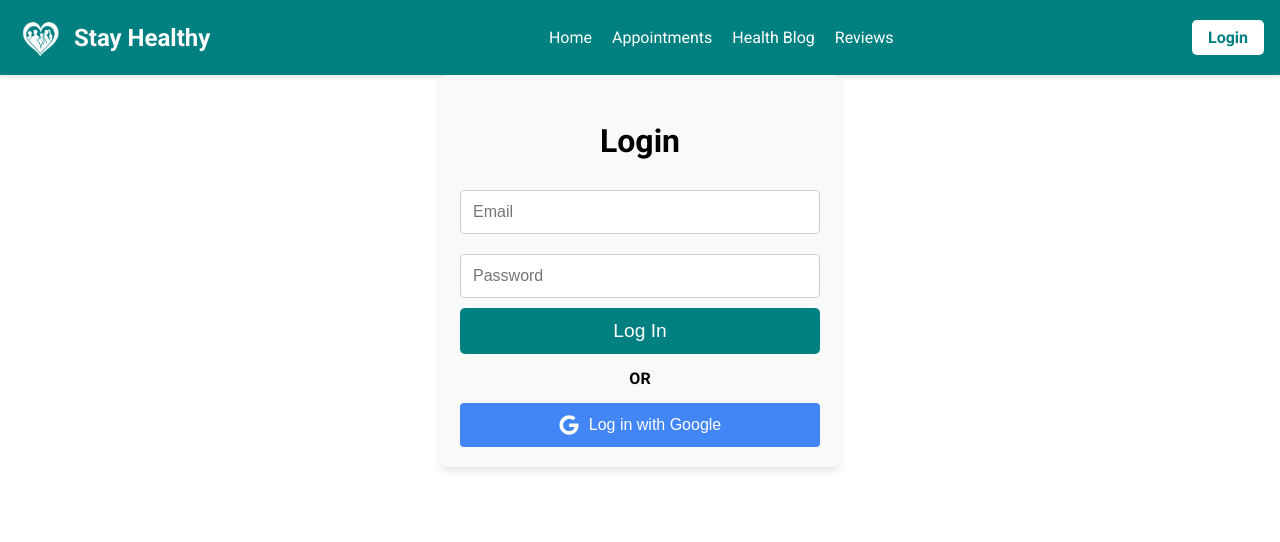
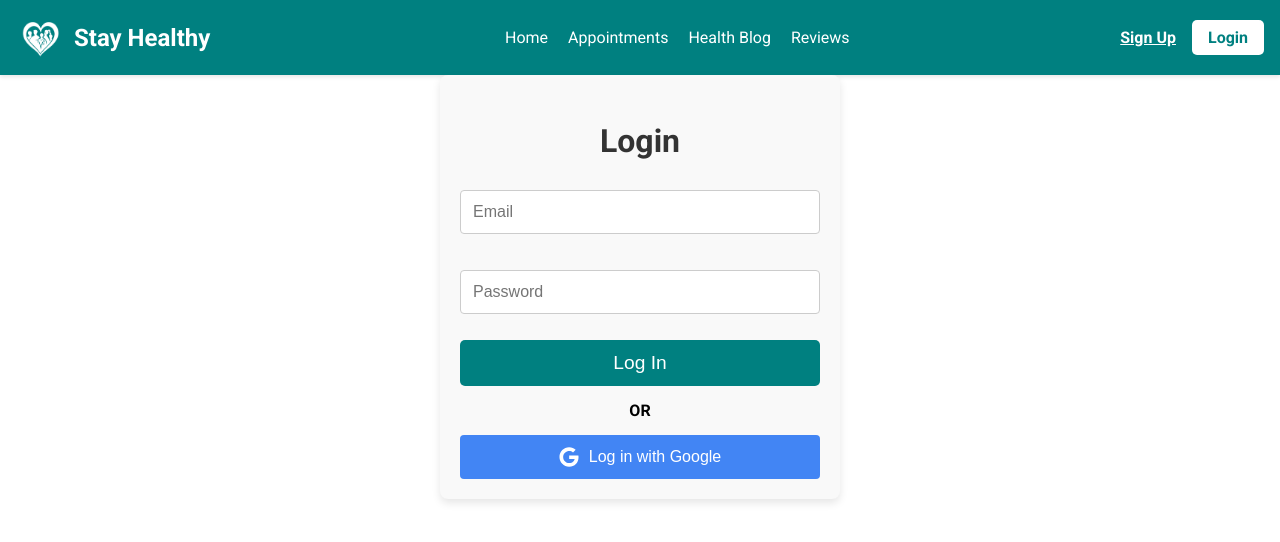
Before and after one commit to dataMichelle/stayhealthy-react, a React (Vite) app: page /login in a window 1280 px wide. Shown: the top 542 px of the page. Built offline with nearby package versions, Linux system fonts and the light colour scheme; no server answers.

Commit message:
added email log in and redirect

```diff
--- a/package.json
+++ b/package.json
@@ -13,7 +13,7 @@
     "@emotion/react": "^11.14.0",
     "@emotion/styled": "^11.14.0",
     "@mui/material": "^7.0.1",
-    "firebase": "^11.5.0",
+    "firebase": "^11.7.1",
     "framer-motion": "^12.6.2",
     "react": "^19.0.0",
     "react-dom": "^19.0.0",
--- a/src/components/LoginBtn.jsx
+++ b/src/components/LoginBtn.jsx
@@ -1,4 +1,3 @@
-// src/components/LoginBtn.jsx
 import React from "react";
 import { Link } from "react-router-dom"; // For navigation
 import { useAuthStore } from "../store/authStore"; // Zustand store for user management
@@ -26,10 +25,16 @@ const LoginBtn = () => {
           Logout
         </button>
       ) : (
-        // If the user is not logged in, show the Login button
-        <Link to="/login" className={styles.loginBtn}>
-          Login
-        </Link>
+        // If the user is not logged in, show the Login and Sign Up links
+        <div>
+          {" "}
+          <Link to="/signup" className={styles.signupBtn}>
+            Sign Up
+          </Link>
+          <Link to="/login" className={styles.loginBtn}>
+            Login
+          </Link>
+        </div>
       )}
     </div>
   );
--- a/src/components/Navbar.module.css
+++ b/src/components/Navbar.module.css
@@ -50,6 +50,17 @@
   color: #cce7e7;
 }
 
+/* Styling for Signup Button */
+.signupBtn {
+  color: white;
+  padding: 8px 16px;
+  border: none;
+  border-radius: 5px;
+  font-weight: bold;
+  cursor: pointer;
+  transition: background 0.3s ease-in-out;
+}
+
 /* Styling for Login Button */
 .loginBtn {
   background-color: white;
--- a/src/views/Appointments.jsx
+++ b/src/views/Appointments.jsx
@@ -14,6 +14,7 @@ export default function Appointments() {
             title="Instant Consultation"
             description="Get immediate medical advice from our experts."
             imageSrc={instantConsultImg}
+            to={"/appointments/instant"}
           />
         </Link>
         <Link to="/appointments/new" className={styles.cardLink}>
--- a/src/views/Signup.jsx
+++ b/src/views/Signup.jsx
@@ -1,28 +1,42 @@
+// src/components/SignUp.jsx
 import React, { useState } from "react";
 import { useNavigate } from "react-router-dom";
 import { auth } from "../lib/firebase"; // Import your Firebase auth instance
 import { createUserWithEmailAndPassword } from "firebase/auth";
+import styles from "./SignUp.module.css"; // Import the CSS module
 
-const Signup = () => {
+const SignUp = () => {
   const [email, setEmail] = useState("");
   const [password, setPassword] = useState("");
+  const [confirmPassword, setConfirmPassword] = useState(""); // Add confirm password for verification
+  const [error, setError] = useState(""); // For handling error messages
   const navigate = useNavigate();
 
   const handleSubmit = async (e) => {
     e.preventDefault();
+    setError(""); // Reset error state
+
+    // Validate that passwords match
+    if (password !== confirmPassword) {
+      setError("Passwords do not match");
+      return;
+    }
 
     try {
+      // Sign up user with email and password
       await createUserWithEmailAndPassword(auth, email, password);
-      navigate("/"); // Redirect to home page or dashboard after successful signup
+      navigate("/appointments"); // Redirect to the Appointments page after successful signup
     } catch (error) {
       console.error(error.message);
-      alert(error.message); // Display an error message if the sign-up fails
+      setError(error.message); // Display error message if signup fails
     }
   };
 
   return (
-    <div>
+    <div className={styles.container}>
       <h2>Sign Up</h2>
+      {error && <p className={styles.error}>{error}</p>}{" "}
+      {/* Display error message if exists */}
       <form onSubmit={handleSubmit}>
         <input
           type="email"
@@ -38,10 +52,17 @@ const Signup = () => {
           onChange={(e) => setPassword(e.target.value)}
           required
         />
+        <input
+          type="password"
+          placeholder="Confirm Password"
+          value={confirmPassword}
+          onChange={(e) => setConfirmPassword(e.target.value)}
+          required
+        />
         <button type="submit">Sign Up</button>
       </form>
     </div>
   );
 };
 
-export default Signup;
+export default SignUp;
--- a/src/views/Signup.module.css
+++ b/src/views/Signup.module.css
@@ -1,70 +1,60 @@
-.signupContainer {
+/* SignUp.module.css */
+
+/* Container for the entire sign-up form */
+.container {
+  display: flex;
+  flex-direction: column;
+  justify-content: center;
+  align-items: center;
   max-width: 400px;
-  margin: 0 auto;
-  padding: 20px;
-  background-color: #f8f8f8;
+  margin: 4rem auto;
+  padding: 2rem;
+  background-color: #ffffff;
   border-radius: 8px;
   box-shadow: 0 4px 8px rgba(0, 0, 0, 0.1);
 }
 
-.title {
-  font-size: 2rem;
-  font-weight: bold;
-  margin-bottom: 20px;
-  text-align: center;
+h2 {
+  font-size: 24px;
+  color: #333;
+  margin-bottom: 1rem;
 }
 
-.form {
+/* Form styling */
+form {
+  width: 100%;
   display: flex;
   flex-direction: column;
-  gap: 12px;
+  gap: 1rem;
 }
 
-.input {
-  padding: 12px;
-  font-size: 1rem;
+input {
+  padding: 10px;
+  font-size: 16px;
   border: 1px solid #ccc;
-  border-radius: 5px;
+  border-radius: 4px;
   width: 100%;
-  box-sizing: border-box;
 }
 
-.input:focus {
-  border-color: #008080;
-  outline: none;
-}
-
-.submitBtn {
+button {
   padding: 12px;
   background-color: #008080;
   color: white;
+  font-size: 16px;
   border: none;
-  border-radius: 5px;
-  font-size: 1rem;
+  border-radius: 4px;
   cursor: pointer;
+  transition: background-color 0.3s ease;
 }
 
-.submitBtn:hover {
-  background-color: #006f6f;
+button:hover {
+  background-color: #006666;
 }
 
+/* Error message styling */
 .error {
   color: red;
-  font-size: 0.875rem;
+  font-size: 14px;
+  margin-top: 10px;
   text-align: center;
 }
-
-.signupRedirect {
-  text-align: center;
-  margin-top: 20px;
-}
-
-.loginLink {
-  color: #008080;
-  text-decoration: none;
-  font-weight: bold;
-}
-
-.loginLink:hover {
-  text-decoration: underline;
-}
```
Also changed, not shown: 1 other file (tests, documents, lock files or other folders).
